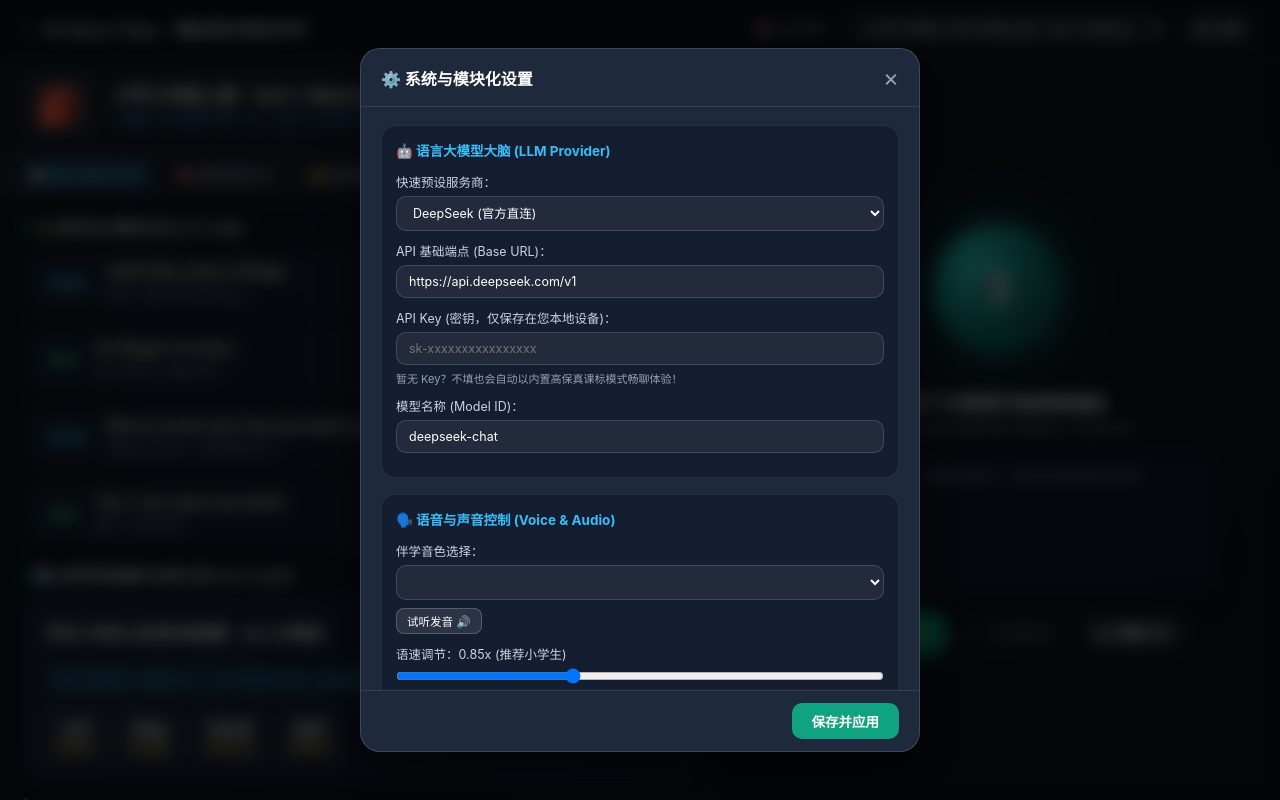
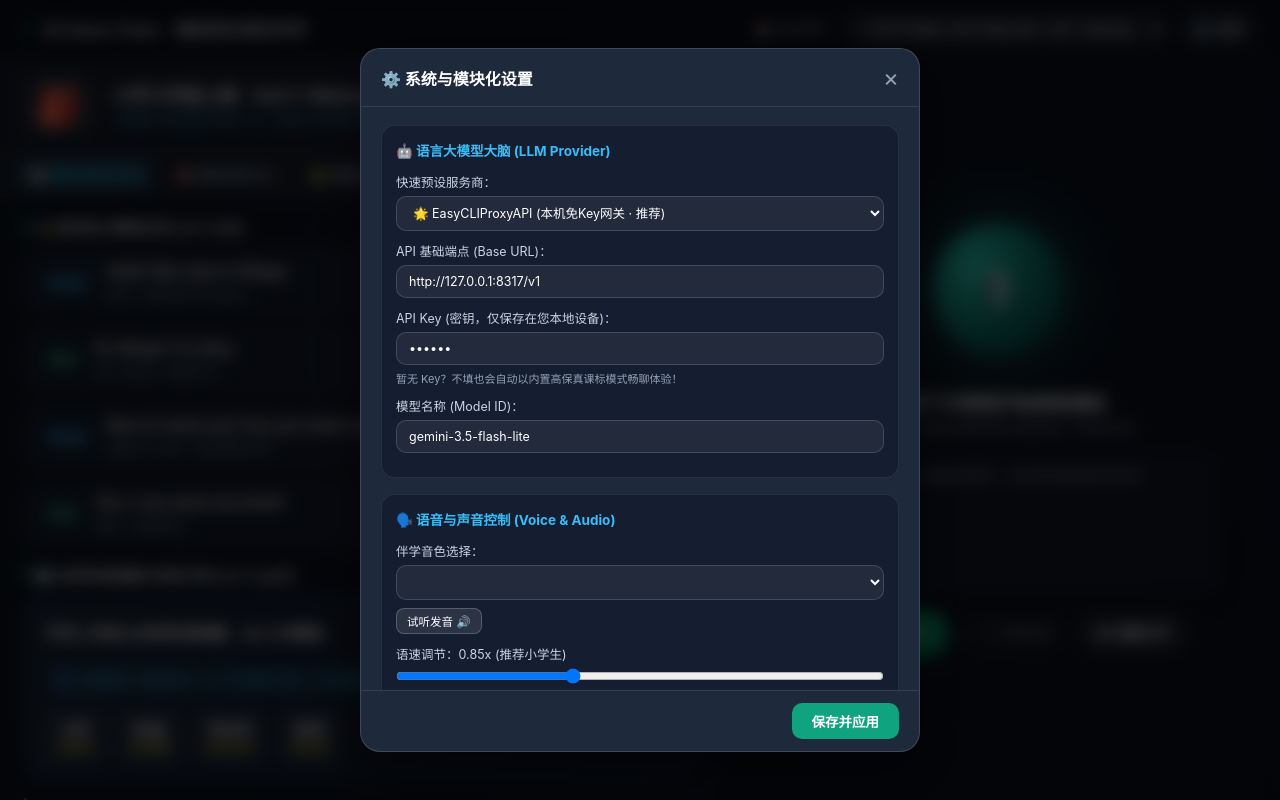
Before and after one commit to http4305/ai-voice-tutor, a website: page index.html in a window 1280 px wide. Both pictures are taken after a click on the button "⚙️ 设置". Drawn offline with Linux system fonts and the light colour scheme; no server answers.

Commit message:
feat: default connect to local EasyCLIProxyAPI with gemini-3.5 and OAuth models

```diff
--- a/app.js
+++ b/app.js
@@ -7,6 +7,12 @@
  */
 
 const PRESETS = {
+  easycliproxy: {
+    baseUrl: 'http://127.0.0.1:8317/v1',
+    model: 'gemini-3.5-flash-lite',
+    apiKey: '123456',
+    placeholder: '已直连 EasyCLIProxyAPI (默认: 123456)'
+  },
   deepseek: {
     baseUrl: 'https://api.deepseek.com/v1',
     model: 'deepseek-chat',
@@ -55,12 +61,12 @@
   mistakes: [],
   quizScore: 0,
 
-  // 本地配置
+  // 本地配置（默认直连 EasyCLIProxyAPI）
   config: {
-    preset: 'deepseek',
-    baseUrl: 'https://api.deepseek.com/v1',
-    apiKey: '',
-    modelName: 'deepseek-chat',
+    preset: 'easycliproxy',
+    baseUrl: 'http://127.0.0.1:8317/v1',
+    apiKey: '123456',
+    modelName: 'gemini-3.5-flash-lite',
     voiceURI: '',
     speechRate: 0.85,
     vadTimeout: 1.2,
--- a/index.html
+++ b/index.html
@@ -200,6 +200,7 @@
           <div class="form-group">
             <label>快速预设服务商：</label>
             <select id="modelPresetSelect">
+              <option value="easycliproxy" selected>🌟 EasyCLIProxyAPI (本机免Key网关 · 推荐)</option>
               <option value="deepseek">DeepSeek (官方直连)</option>
               <option value="qwen">阿里通义千问 (DashScope)</option>
               <option value="siliconflow">SiliconFlow (硅基流动)</option>
```
Also changed, not shown: server.js (+6 -9 lines), www/app.js (+11 -5 lines), www/index.html (+1 -0 lines), 2 other files.
